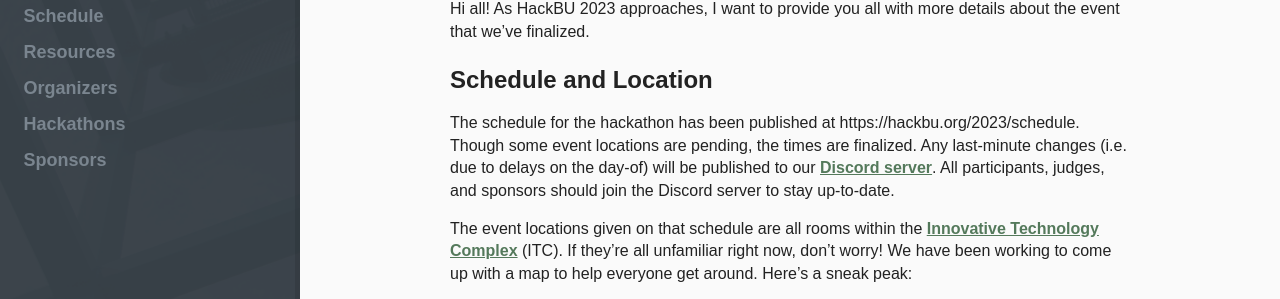
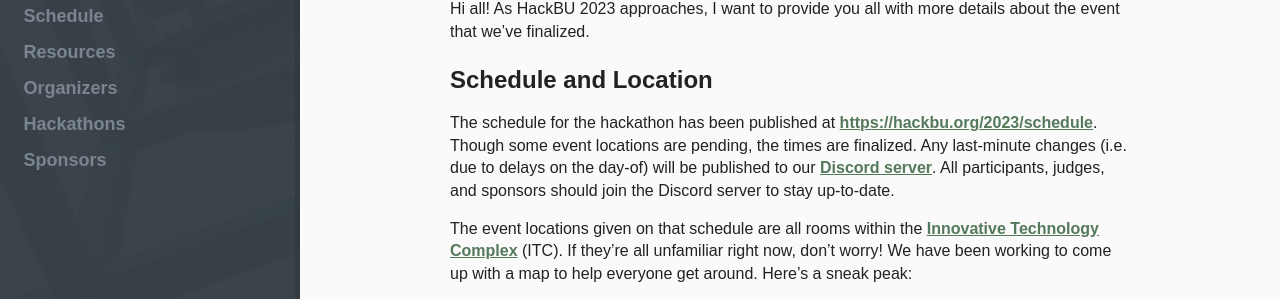
Before and after one commit to hackbinghamton/hackbinghamton.github.io, a Jekyll site: the page built from blog/_posts/2023-01-29-hackbu-2023-is-under-a-week-away.md, in a window 1280 px wide and 900 px high. Shown: the part 213-512 px from the top of the window. Built offline with Jekyll 4.4.1, drawn with Linux system fonts in a browser that asks for light colours; part of the change alters nothing that is shown.

```diff
--- a/blog/_posts/2023-01-29-hackbu-2023-is-under-a-week-away.md
+++ b/blog/_posts/2023-01-29-hackbu-2023-is-under-a-week-away.md
@@ -12,7 +12,7 @@ Hi all! As HackBU 2023 approaches, I want to provide you all with more details a
 
 ## Schedule and Location
 
-The schedule for the hackathon has been published at https://hackbu.org/2023/schedule. Though some event locations are pending, the times are finalized. Any last-minute changes (i.e. due to delays on the day-of) will be published to our [Discord server](/discord). All participants, judges, and sponsors should join the Discord server to stay up-to-date.
+The schedule for the hackathon has been published at [https://hackbu.org/2023/schedule](https://hackbu.org/2023/schedule). Though some event locations are pending, the times are finalized. Any last-minute changes (i.e. due to delays on the day-of) will be published to our [Discord server](/discord). All participants, judges, and sponsors should join the Discord server to stay up-to-date.
 
 The event locations given on that schedule are all rooms within the [Innovative Technology Complex](https://goo.gl/maps/YvZFvfeiAe17bU5x5) (ITC). If they're all unfamiliar right now, don't worry! We have been working to come up with a map to help everyone get around. Here's a sneak peak:
 
```
